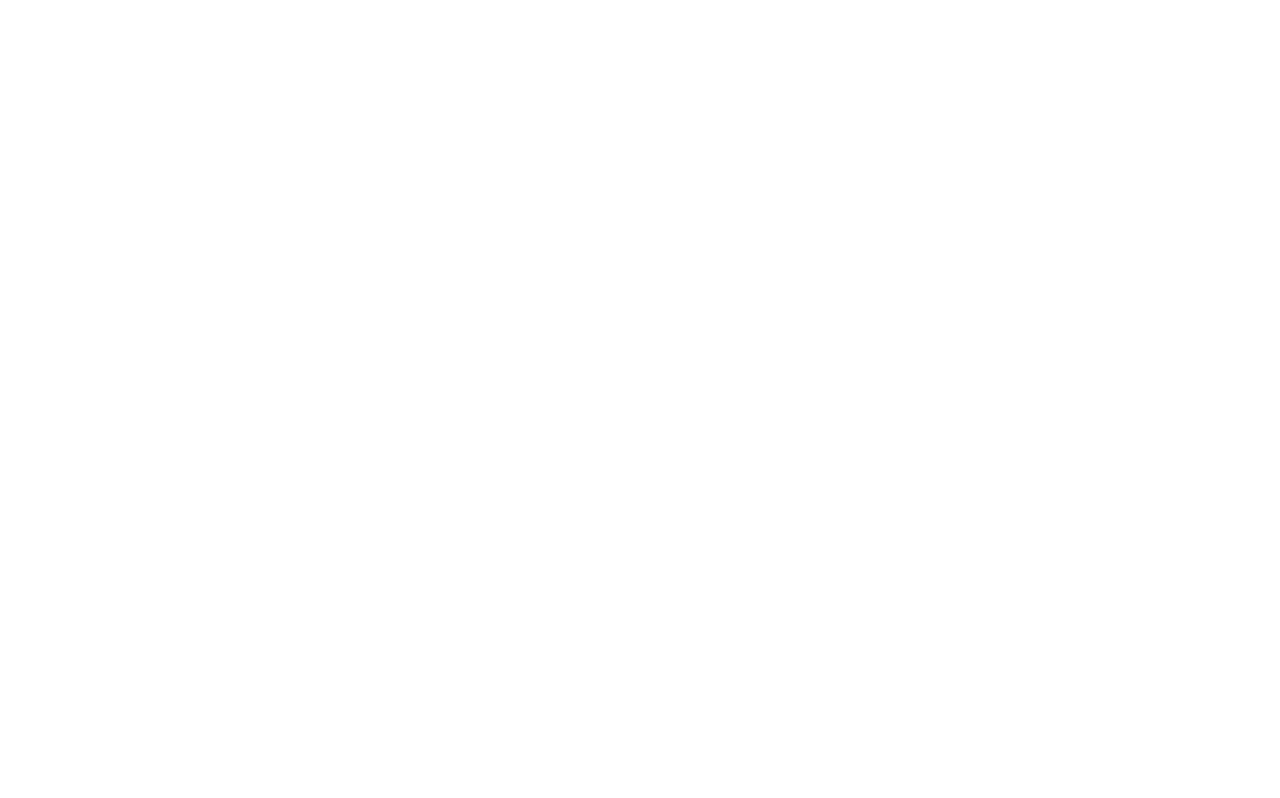
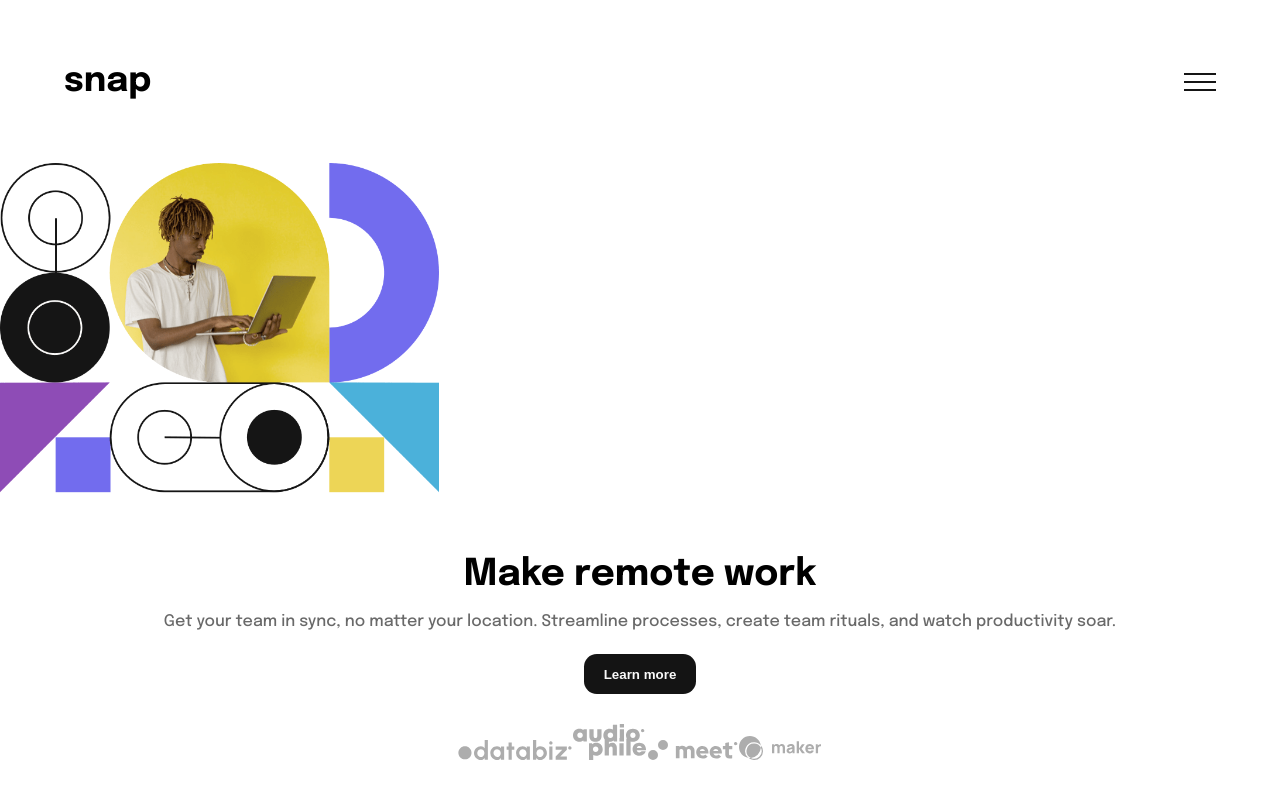
Before and after one commit to JotaJotaM1/intro-section, a plain HTML site: page index.html in a window 1280 px wide. Drawn offline with Linux system fonts and the light colour scheme.

Commit message:
80% de proyecto terminado

```diff
--- a/css/style.css
+++ b/css/style.css
@@ -1 +1,63 @@
 @import url(reset.css);
+@import url("https://fonts.googleapis.com/css2?family=Epilogue:wght@500;700&display=swap");
+body {
+  font-family: "Epilogue", sans-serif;
+}
+
+:root{
+    --blanco: hsl(0, 0%, 98%);
+    --gris: hsl(0, 0%, 41%);
+    --negro: hsl(0, 0%, 8%);
+}
+header {
+  margin: 5%;
+  display: flex;
+  justify-content: space-between;
+}
+.snap {
+  font-size: 35px;
+  font-weight: 700;
+}
+.displayFlex {
+  display: flex;
+  flex-direction: column;
+  justify-content: center;
+  align-items: center;
+}
+.sectionOne {
+  height: 330px;
+  background-image: url(../img/image-hero-mobile.png);
+  background-repeat: no-repeat;
+  background-size: contain;
+}
+
+.sectionTwo {
+  margin: 5%;
+}
+.containText {
+  text-align: center;
+}
+
+h1 {
+    margin-bottom: 15px;
+  font-size: 37px;
+  font-weight: bold;
+}
+.Text{
+    padding: 0 10px;
+    line-height: 25px;
+    color:var(--gris) ;
+}
+button{
+    margin: 20px 0 30px 0;
+    height: 2.5rem ;
+    width: 7rem;
+    border-radius: 0.8rem;
+    border-style: none;
+    background-color: var(--negro);
+    color: var(--blanco);
+    font-weight: 700;
+}
+.os{
+    font-size: 5px;
+}
--- a/index.html
+++ b/index.html
@@ -0,0 +1,47 @@
+<!DOCTYPE html>
+<html lang="en">
+
+<head>
+    <meta charset="UTF-8" />
+    <meta http-equiv="X-UA-Compatible" content="IE=edge" />
+    <meta name="viewport" content="width=device-width, initial-scale=1.0" />
+    <title>Document</title>
+    <link href="css/style.css" rel="stylesheet" />
+</head>
+
+<body>
+    <header>
+        <div>
+            <p class="snap">snap</p>
+        </div>
+        <div class="displayFlex">
+            <img class="prueba" src="/img/icon-menu.svg" alt="iconMenu" />
+        </div>
+    </header>
+
+    <main>
+        <section class="sectionOne"></section>
+        <section class="sectionTwo displayFlex">
+            <div>
+                <h1>Make remote work</h1>
+            </div>
+            <div class="containText">
+                <p class="Text">
+                    Get your team in sync, no matter your location. Streamline
+                    processes, create team rituals, and watch productivity soar.
+                </p>
+            </div>
+            <div>
+                <button>Learn more</button>
+            </div>
+            <div class="os">
+                <img class="imgInfo" src="/img/client-databiz.svg" alt="databiz" />
+                <img class="imgInfo" src="/img/client-audiophile.svg" alt="audiophile" />
+                <img class="imgInfo" src="/img/client-meet.svg" alt="meet" />
+                <img class="imgInfo" src="/img/client-maker.svg" alt="maker" />
+            </div>
+        </section>
+    </main>
+</body>
+
+</html>
```
